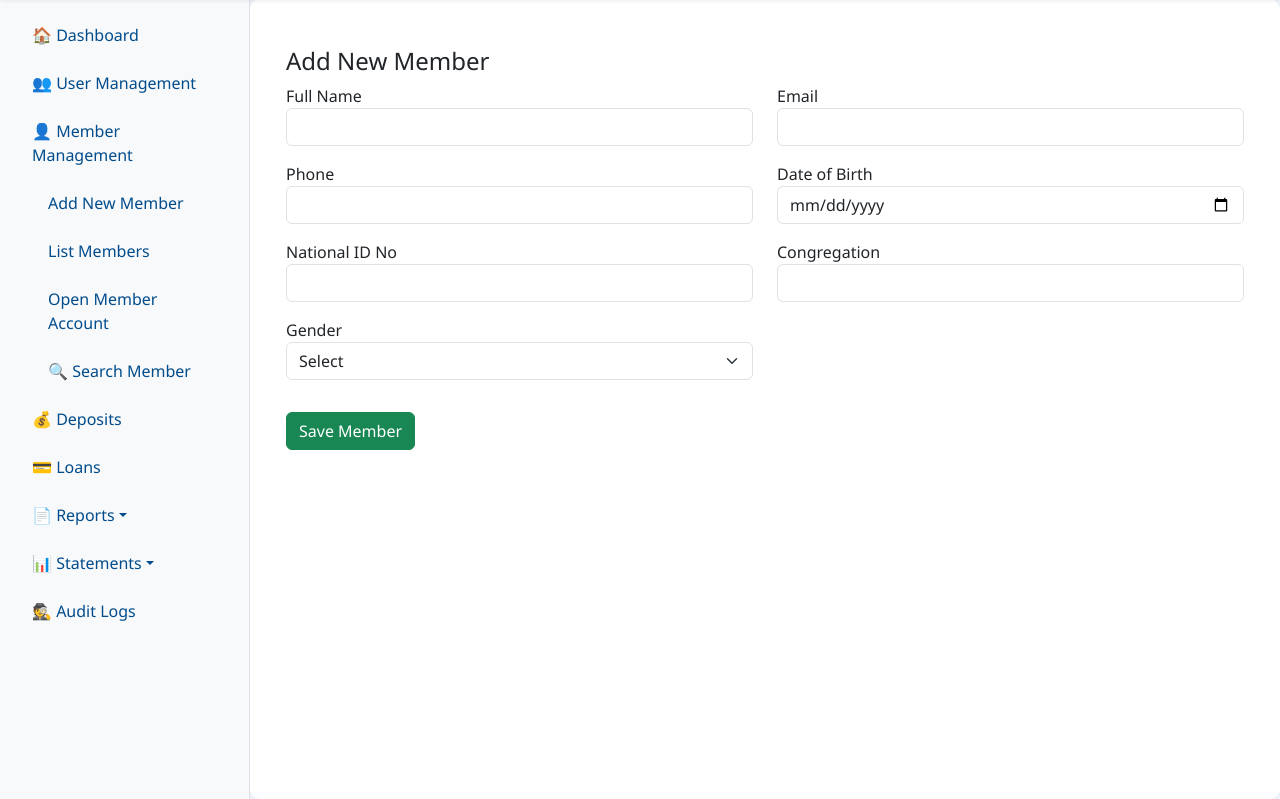
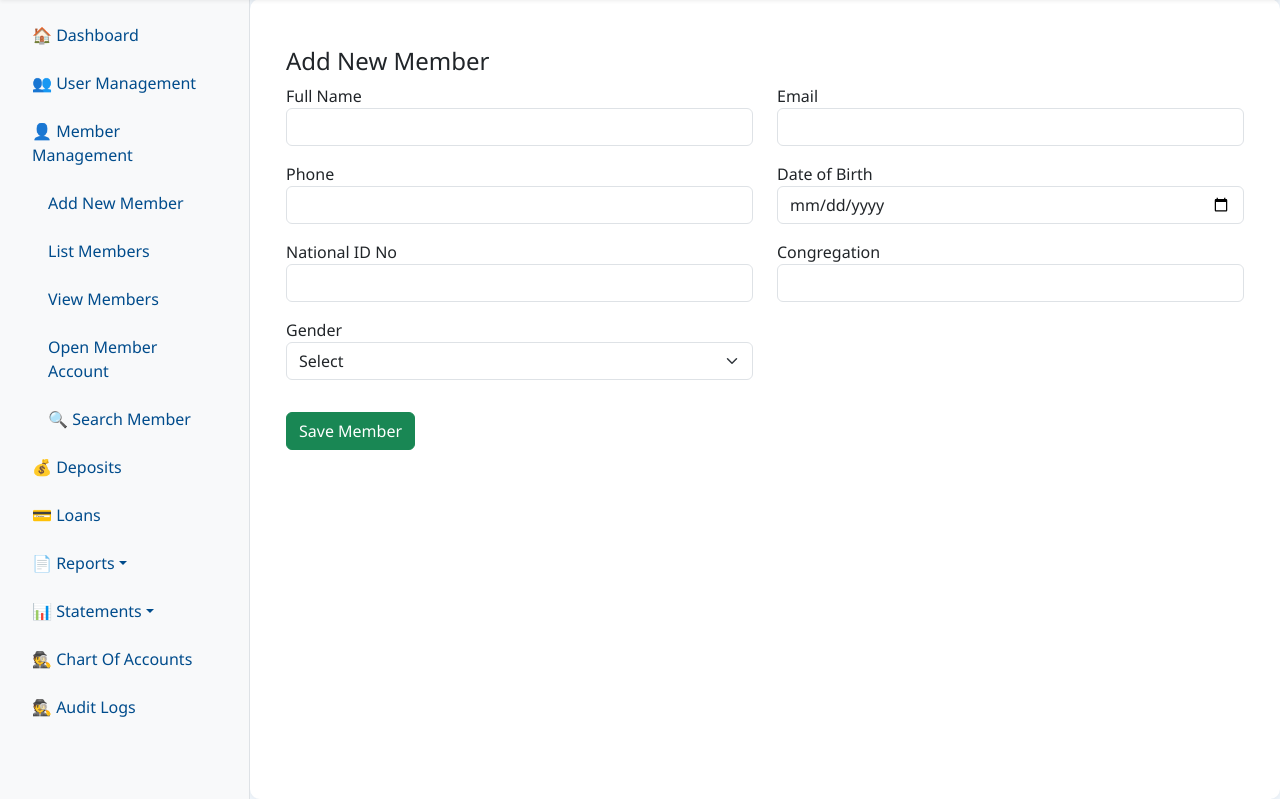
Before and after one commit to kariokojim/chairete_app, a Flask app: page /admin/members/add in a window 1280 px wide, after a click on "👤 Member Management". Shown: the part 57-856 px from the top of the page. Run offline with Flask 3, Linux system fonts and the light colour scheme; the visitor is signed in with stand-in values (Sample User, id 1); some libraries are stand-ins or nearby versions.

Commit message:
Update base.html

```diff
--- a/sacco_app/templates/base.html
+++ b/sacco_app/templates/base.html
@@ -4,8 +4,10 @@
   <meta charset="UTF-8">
   <title>{{ title or "CHAIRETE SACCO " }}</title>
   <meta name="viewport" content="width=device-width, initial-scale=1">
+  <link rel="icon" href="{{ url_for('static', filename='img/favicon.ico') }}">
   <link href="https://cdn.jsdelivr.net/npm/bootstrap@5.3.2/dist/css/bootstrap.min.css" rel="stylesheet">
   <link href="{{ url_for('static', filename='css/admin.css') }}" rel="stylesheet">
+  <script src="https://code.jquery.com/jquery-3.6.4.min.js"></script>
   <style>
     /* Inline fallback if admin.css not loaded */
     #sidebar {
@@ -77,6 +79,7 @@
       <ul class="nav flex-column ms-3">
         <li><a class="nav-link" href="{{ url_for('admin.add_member') }}">Add New Member</a></li>
         <li><a class="nav-link" href="{{ url_for('admin.list_members') }}">List Members</a></li>
+		<li><a class="nav-link" href="{{ url_for('admin.view_member_lookup')}}">View  Members</a></li>
         <li><a class="nav-link" href="{{ url_for('admin.open_account') }}">Open Member Account</a></li>
         <li><a class="nav-link" href="{{ url_for('admin.search_member') }}">🔍 Search Member</a></li>
       </ul>
@@ -127,10 +130,15 @@
             Payment from Savings
           </a>
         </li>
+		 <li class="nav-item">
+          <a class="nav-link" href="{{ url_for('admin.charge_membership_fee') }}">
+            Charge Membership Fee
+          </a>
+        </li>
 
         <li class="nav-item">
           <a class="nav-link text-danger" href="{{ url_for('admin.reverse_transaction') }}">
-            🔁 Reverse Transaction
+            Reverse Transaction
           </a>
         </li>
 
@@ -155,6 +163,10 @@
 		<li><a class="nav-link" href="{{ url_for('admin.loan_par_view') }}">Portfolio at Risk(PAR%)</a></li>
         <li><a class="nav-link" href="{{ url_for('admin.upload_loan_repayments') }}">Upload Repayments</a></li>
         <li><a class="nav-link" href="{{ url_for('admin.loan_prepayment') }}">Loan Prepayment</a></li>
+		<li><a class="nav-link" href="{{ url_for('admin.member_guarantees') }}">Member Guarantees</a></li>
+		<li><a class="nav-link" href="{{ url_for('admin.active_loan_guarantors') }}">Active Loan Guarantors</a></li>
+
+
 
       </ul>
     </div>
@@ -182,6 +194,10 @@
       <li><a class="dropdown-item" href="{{ url_for('admin.loan_statement_form') }}">Loan Statement</a></li>
     </ul>
   </li>
+  <!-- coa_balances -->
+  <li class="nav-item">
+    <a class="nav-link" href="{{ url_for('admin.coa_balances') }}">🕵️ Chart Of Accounts</a>
+  </li>
 
   <!-- Audit -->
   <li class="nav-item">
@@ -189,6 +205,7 @@
   </li>
 
 </ul>
+
 
     </div>
 
@@ -267,5 +284,17 @@ $(document).ready(function(){
 });
 </script>
 
+<script src="{{ url_for('static', filename='js/admin.js') }}"></script>
+
+{% if member is defined and member %}
+
+{% include "admin/edit_member_modal.html" %}
+{% include "admin/next_of_kin_modal.html" %}
+{% include "admin/member_enrichment_modal.html" %}
+{% include "admin/view_member_modal.html" %}
+{% include "admin/view_next_of_kin_modal.html" %}
+{% include "admin/view_beneficiaries_modal.html" %}
+{% endif %}
+<script src="https://code.jquery.com/jquery-3.6.4.min.js"></script>
 </body>
 </html>
```
